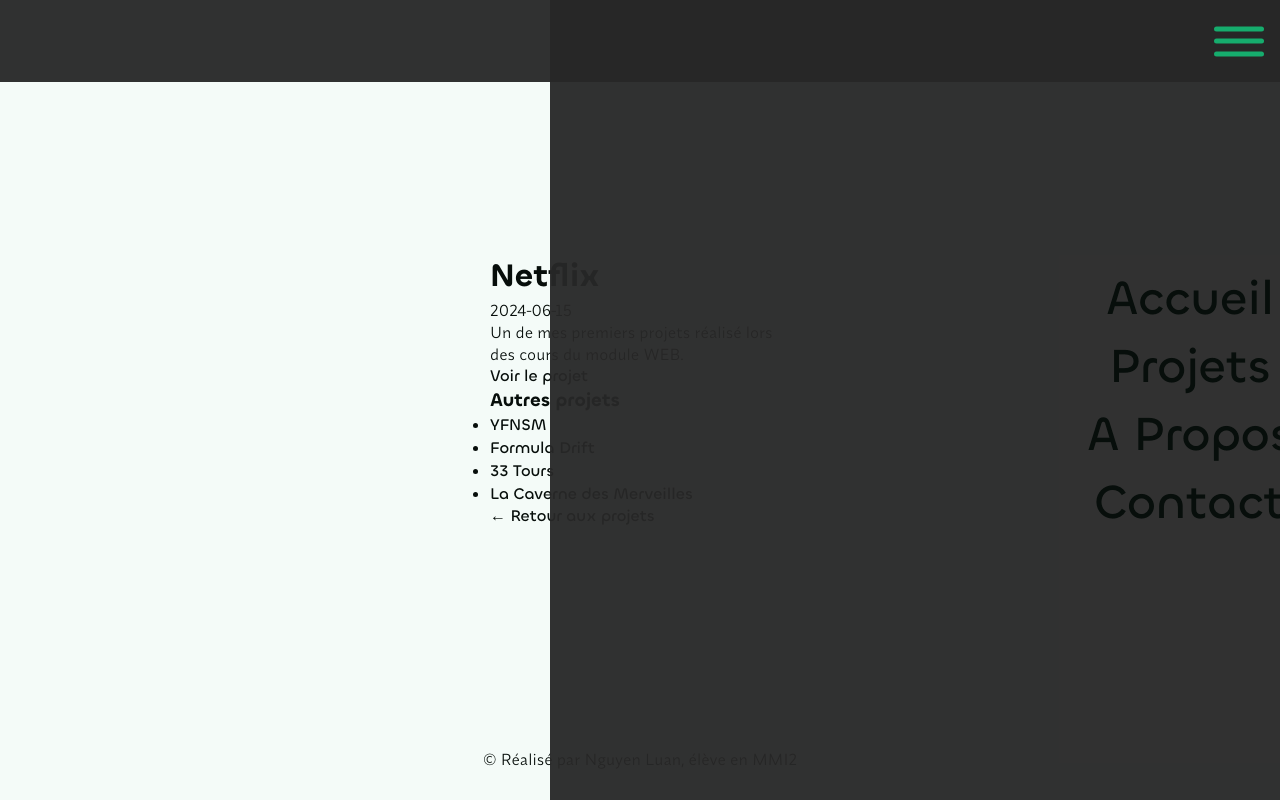
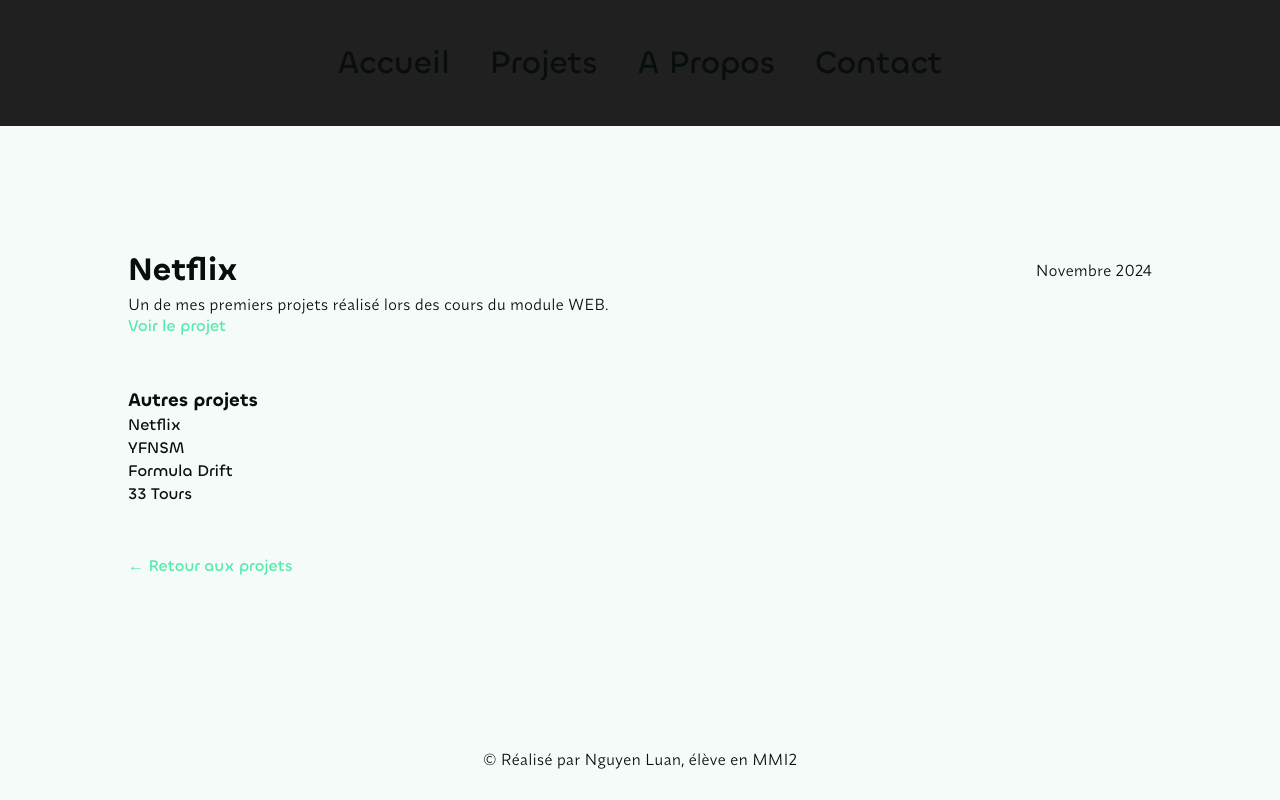
Before and after one commit to FalcoMystic/Portfolio, a PHP site: page /project.php in a window 1280 px wide. Run offline with PHP 8.4, Linux system fonts and the light colour scheme; some web fonts are replaced.

Commit message:
Format PC + Css / JS

```diff
--- a/css/style.css
+++ b/css/style.css
@@ -51,6 +51,12 @@
 
 /* --- MOBILE FIRST --- */
 
+/* --- PC Tweaks --- */
+
+.nav-menu-pc {
+  display: none;
+}
+
 /* General */
 
 body {
@@ -59,7 +65,7 @@ body {
 }
 
 main {
-  width: 300px;
+  width: 80%;
   margin: auto;
 }
 
@@ -86,7 +92,7 @@ nav {
   background-color: #272727f3;
 }
 
-.off-screen-menu {
+.off-screen-menu-phone {
   background-color: #272727f3;
   height: 100vh;
   width: 100%;
@@ -103,17 +109,17 @@ nav {
   transition: .3s ease;
 }
 
-.off-screen-menu.active {
+.off-screen-menu-phone.active {
   right: 0;
   z-index: 20;
 }
 
-.off-screen-menu li,
-.off-screen-menu.active li {
+.off-screen-menu-phone li,
+.off-screen-menu-phone.active li {
   list-style: none;
 }
 
-.ham-menu {
+.ham-menu-phone {
   height: 50px;
   width: 50px;
   margin-left: auto;
@@ -122,7 +128,7 @@ nav {
   z-index: 21;
 }
 
-.ham-menu span {
+.ham-menu-phone span {
   height: 5px;
   width: 100%;
   background-color: #16ac6d;
@@ -134,24 +140,24 @@ nav {
   transition: .3s ease;
 }
 
-.ham-menu span:nth-child(1) {
+.ham-menu-phone span:nth-child(1) {
   top: 25%;
 }
 
-.ham-menu span:nth-child(3) {
+.ham-menu-phone span:nth-child(3) {
   top: 75%;
 }
 
-.ham-menu.active span:nth-child(1) {
+.ham-menu-phone.active span:nth-child(1) {
   top: 50%;
   transform: translate(-50%, -50%) rotate(45deg);
 }
 
-.ham-menu.active span:nth-child(2) {
+.ham-menu-phone.active span:nth-child(2) {
   opacity: 0;
 }
 
-.ham-menu.active span:nth-child(3) {
+.ham-menu-phone.active span:nth-child(3) {
   top: 40%;
   transform: translate(-50%, 50%) rotate(-45deg);
 }
@@ -195,17 +201,52 @@ li {
   margin-bottom: 20px;
 }
 
-/* PROJECT */
+/* PROJECTS */
 
-/* .container_project {} */
+.list-projects {
+  display: flex;
+  flex-direction: column;
+  gap: 30px;
+  margin-top: 20px;
+}
 
-.reduced-card_project {
+.card-project {
+  border: 3px solid var(--accent);
+  border-radius: 15px;
+  padding: 10px;
+}
+
+.top-part-project {
   display: flex;
   justify-content: space-between;
   align-items: center;
 }
 
-/* .maximized-card_project {} */
+.details-project {
+  color: var(--accent);
+}
+
+/* PROJECT */
+
+.project-lien {
+  color: var(--accent);
+}
+
+.autres-projects {
+  margin: 50px 0;
+}
+
+.autres-projects li {
+  list-style: none;
+}
+
+.autres-projects a:hover {
+  color: var(--primary);
+}
+
+.btn-back-project {
+  color: var(--accent);
+}
 
 /* ABOUT */
 
@@ -260,7 +301,7 @@ li {
   padding: 20px;
 }
 
-/* .home-top-art {
+/* .home-top-part {
 } */
 
 /* .home-bottom-part {
@@ -271,3 +312,52 @@ li {
 /* --- Tablet --- */
 
 /* --- PC --- */
+
+@media screen and (min-width: 550px) {
+
+  /* --- GENERAL --- */
+
+  main {
+    width: 80%;
+    margin: auto;
+  }
+
+  /* --- Phone Nav Tweaks --- */
+
+  .nav-phone {
+    display: none;
+  }
+
+  .off-screen-menu-phone {
+    display: none;
+  }
+
+  .ham-menu-phone {
+    display: none;
+  }
+
+  /* --- PC NAV --- */
+
+  .nav-menu-pc {
+    display: flex;
+    justify-content: center;
+    background-color: rgb(32, 32, 32);
+    padding: 40px 0;
+    font-size: 2rem;
+  }
+
+  .nav-menu-pc ul {
+    display: flex;
+    flex-direction: row;
+    gap: 40px;
+  }
+
+  .nav-menu-pc li {
+    list-style: none;
+  }
+
+  .nav-menu-pc a:hover {
+    color: var(--primary);
+    transition: 0.4s ease;
+  }
+}
--- a/js/hamMenu.js
+++ b/js/hamMenu.js
@@ -1,6 +1,6 @@
-const hamMenu = document.querySelector(".ham-menu");
+const hamMenu = document.querySelector(".ham-menu-phone");
 
-const offScreenMenu = document.querySelector(".off-screen-menu");
+const offScreenMenu = document.querySelector(".off-screen-menu-phone");
 
 hamMenu.addEventListener("click", () => {
     hamMenu.classList.toggle("active");
--- a/project.php
+++ b/project.php
@@ -26,4 +26,4 @@ $twig = new \Twig\Environment($loader);
 
 // Charger le template et passer la variable
 $template = $twig->load('detail-project.twig');
-echo $template->render(['project' => $selectedProject, 'tous_projects' => $projects]);
+echo $template->render(['project' => $selectedProject, 'projects' => $projects]);
--- a/projects.php
+++ b/projects.php
@@ -10,4 +10,4 @@ $twig = new \Twig\Environment($loader);
 
 // Charger le template et passer la variable
 $template = $twig->load('projects.twig');
-echo $template->render(['projets' => $projects]);
+echo $template->render(['projects' => $projects]);
--- a/src/projects.php
+++ b/src/projects.php
@@ -5,35 +5,59 @@ $projects = [
         'id' => 1,
         'titre' => 'Netflix',
         'description' => 'Un de mes premiers projets réalisé lors des cours du module WEB.',
-        'date' => '2024-06-15',
-        'lien' => 'projets/netflix/index.html'
+        'date' => 'Novembre 2024',
+        'lien' => 'projects/netflix/index.html'
     ],
     [
         'id' => 2,
         'titre' => 'YFNSM',
         'description' => 'Le premier devoir évalué du module WEB où le choix du sujet était libre, j\'ai donc choisi de créer un site web sur mon super héro préféré et son univers : Spider-Man.',
-        'date' => '2024-05-20',
-        'lien' => 'projets/spider/accueil.html'
+        'date' => 'Janvier 2025',
+        'lien' => 'projects/spider/accueil.html'
     ],
     [
         'id' => 3,
         'titre' => 'Formula Drift',
-        'description' => 'Ma première SAE (Situation d\'Apprentissage et d\'évaluation) du S1 où l\utilisation de PHP/TWIG et MySQL était obligatoire. J\'ai, cette fois-ci, choisi de le faire sur la Formula Drift, une compétition de drift automobile.',
-        'date' => '2024-04-10',
-        'lien' => 'projets/formula/index_fr.php'
+        'description' => 'Ma première SAE (Situation d\'Apprentissage et d\'évaluation) du S1 où l\'utilisation de PHP/TWIG et MySQL était obligatoire. J\'ai, cette fois-ci, choisi de le faire sur la Formula Drift, une compétition de drift automobile.',
+        'date' => 'Février 2025',
+        'lien' => 'projects/formula/index_fr.php'
     ],
     [
         'id' => 4,
         'titre' => '33 Tours',
-        'description' => 'Deuxième SAE du S2, j\'ai décidé de faire un site web sur les vinyles avec différents artistes que j\écoute régulièrement. J\'y ai intégré une base de données pour présenter une collection de vinyles.',
-        'date' => '2024-04-10',
-        'lien' => 'projets/vinyle/index.php'
-    ],
-    [
-        'id' => 5,
-        'titre' => 'La Caverne des Merveilles',
-        'description' => 'Dernière SAE en date, j\ai du réaliser un site web d\'e-commerce sur une entreprise de musique. Il a fallu intégrer différents rôles (client, vendeur, musicien, admin) et différentes fonctionnalités (ajout de produits, panier, etc.).',
-        'date' => '2024-04-10',
-        'lien' => 'projets/caverne/'
+        'description' => 'Deuxième SAE du S2, j\'ai décidé de faire un site web sur les vinyles avec différents artistes que j\'écoute régulièrement. J\'y ai intégré une base de données pour présenter une collection de vinyles.',
+        'date' => 'Mars 2025',
+        'lien' => 'projects/vinyle/index.php'
     ],
 ];
+
+// $projects_en = [
+//     [
+//         'id' => 1,
+//         'titre' => 'Netflix',
+//         'description' => 'One of my first projects completed during WEB module courses.',
+//         'date' => 'Novembre 2024',
+//         'lien' => 'projets/netflix/index.html'
+//     ],
+//     [
+//         'id' => 2,
+//         'titre' => 'YFNSM',
+//         'description' => 'The first graded assignment of the WEB module where the subject choice was free, so I chose to create a website about my favorite superhero and his universe: Spider-Man.',
+//         'date' => 'Janvier 2025',
+//         'lien' => 'projets/spider/accueil.html'
+//     ],
+//     [
+//         'id' => 3,
+//         'titre' => 'Formula Drift',
+//         'description' => 'My first SAE (Learning and Assessment Situation) of S1 where PHP/TWIG and MySQL usage was mandatory. This time, I chose to do it on Formula Drift, an automotive drifting competition.',
+//         'date' => 'Février 2025',
+//         'lien' => 'projets/formula/index_en.php'
+//     ],
+//     [
+//         'id' => 4,
+//         'titre' => '33 Tours',
+//         'description' => 'Second SAE of S2, I decided to create a website about vinyl records with different artists I listen to regularly. I integrated a database to present a vinyl collection.',
+//         'date' => 'Mars 2025',
+//         'lien' => 'projets/vinyle/index.php'
+//     ],
+// ];
--- a/templates/detail-project.twig
+++ b/templates/detail-project.twig
@@ -1,26 +1,35 @@
 {% extends 'index.twig' %}
-
-{% block title %}{{ project.titre }}{% endblock %}
-
+{% block title %}
+    {{ project.titre }}
+{% endblock %}
 {% block main %}
-<h1>{{ project.titre }}</h1>
-
     <div class="projet-detail">
         <div class="projet-info">
-        <p class="date">{{ project.date }}</p>
-        <p class="description">{{ project.description }}</p>
-
-        <a href="{{ project.lien }}" target="_blank" class="btn-voir">Voir le projet</a>
+            <div class="top-part-project">
+                <h1>
+                    {{ project.titre }}
+                </h1>
+                <p class="date">
+                    {{ project.date }}
+                </p>
             </div>
-
-    <aside class="autres-projets">
-        <h3>Autres projets</h3>
+            <p class="description">
+                {{ project.description }}
+            </p>
+            <a href="{{ project.lien }}" target="_blank" class="project-lien">
+                Voir le projet
+            </a>
+        </div>
+        <aside class="autres-projects">
+            <h3>
+                Autres projets
+            </h3>
             <ul>
-            {% for p in tous_projects %}
-                {% if p.id != project.id %}
+                {% for project in projects %}
+                    {% if project.id != selectedProject.id %}
                         <li>
-                        <a href="project.php?id={{ p.id }}">
-                            {{ p.titre }}
+                            <a href="project.php?id={{ project.id }}">
+                                {{ project.titre }}
                             </a>
                         </li>
                     {% endif %}
@@ -28,6 +37,7 @@
             </ul>
         </aside>
     </div>
-
-<a href="projects.php" class="btn-retour">← Retour aux projets</a>
+    <a href="projects.php" class="btn-back-project">
+        ← Retour aux projets
+    </a>
 {% endblock %}
--- a/templates/index.twig
+++ b/templates/index.twig
@@ -17,7 +17,7 @@
 <body>
 	<div class="site">
 		<header>
-			<div class="off-screen-menu">
+			<div class="off-screen-menu-phone">
 				<ul>
 					<li><a href="./index.php">Accueil</a></li>
 					<li><a href="./projects.php">Projets</a></li>
@@ -26,8 +26,17 @@
 				</ul>
 			</div>
 
-			<nav>
-				<div class="ham-menu">
+			<div class="nav-menu-pc">
+				<ul>
+					<li><a href="./index.php">Accueil</a></li>
+					<li><a href="./projects.php">Projets</a></li>
+					<li><a href="./about.php">A Propos</a></li>
+					<li><a href="./contact.php">Contact</a></li>
+				</ul>
+			</div>
+
+			<nav class="nav-phone">
+				<div class="ham-menu-phone">
 					<span></span>
 					<span></span>
 					<span></span>
```
Also changed, not shown: templates/projects.twig (+23 -13 lines). Lines whose indentation alone changed are shown as unchanged.
